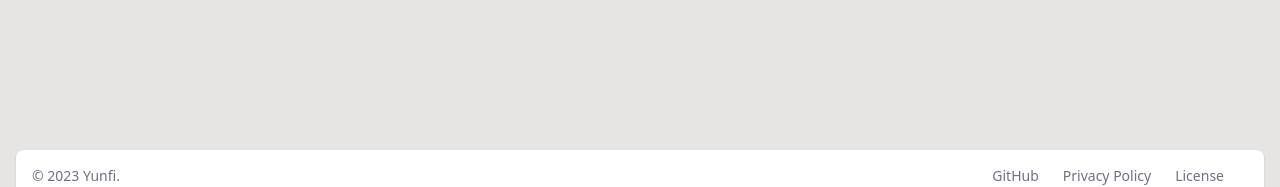
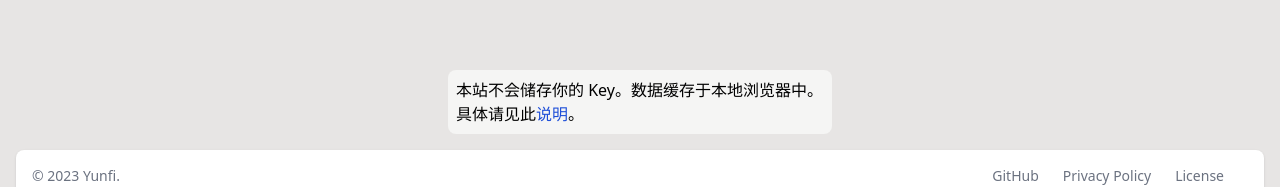
Before and after one commit to yy4382/tts-importer, a Nuxt app: page / in a window 1280 px wide. Shown: the part 582-769 px from the top of the page. Built offline with nearby package versions, Linux system fonts and the light colour scheme.

Commit message:
feat: add Privacy Statement

```diff
--- a/pages/index.vue
+++ b/pages/index.vue
@@ -127,6 +127,10 @@
             </Placement>
         </div>
     </div>
+    <Placement class="mx-auto dark:text-white">
+        <p>本站不会储存你的 Key。数据缓存于本地浏览器中。</p>
+        <p>具体请见此<a href="#" class=" text-blue-700 dark:text-blue-400">说明</a>。</p>
+    </Placement>
     <Footer />
 </template>
 
@@ -358,5 +362,4 @@ function copySourceReaderLink() {
         @apply block mb-2 text-sm font-medium text-gray-900 dark:text-white;
     }
 }
-
 </style>
```
Also changed, not shown: 1 other file (tests, documents, lock files or other folders). Lines whose indentation alone changed are shown as unchanged.
